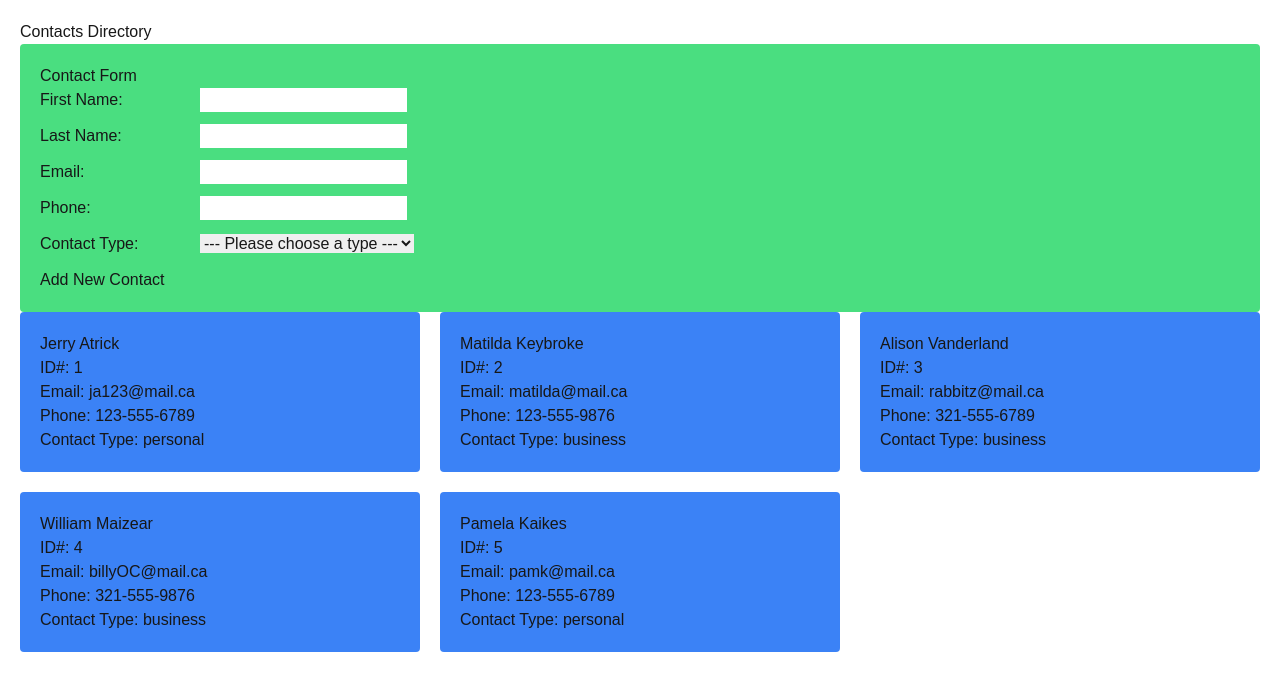
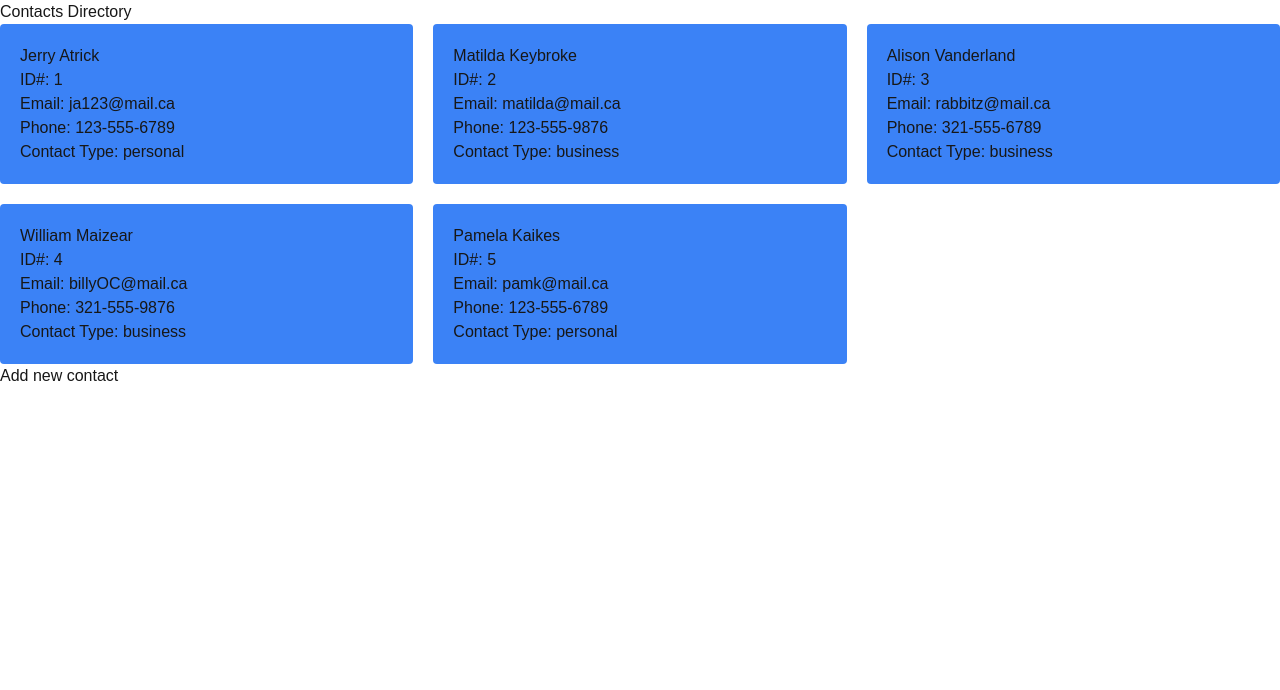
Before and after one commit to SAIT-FA2024/fa2024-cprg306h-classexamples, a Next.js app: page /week-7 in a window 1280 px wide. Shown: the top 690 px of the page. Built offline with nearby package versions, Linux system fonts and the light colour scheme.

Commit message:
Week 7 Content

```diff
--- a/app/week-7/contact-form.js
+++ b/app/week-7/contact-form.js
@@ -2,7 +2,7 @@
 
 import { useState } from "react";
 
-export default function DirectoryForm({directoryArray}){
+export default function DirectoryForm({ directoryArray, newContactFunc, closeFormFunc }) {
 
     const [fname, setFName] = useState("");
     const [lname, setLName] = useState("");
@@ -16,17 +16,28 @@ export default function DirectoryForm({directoryArray}){
         event.preventDefault();
         // validation
         let newContact = {
-            id: (directoryArray.length + 2),
+            id: (directoryArray.length + 1),
             fname: fname,
             lname: lname,
             email: email,
             phone: phone,
             type: type
         }
+
+        newContactFunc(newContact);
+
+        setFName("");
+        setLName("");
+        setPhone("");
+        setEmail("");
+        setType("");
+
+        closeFormFunc();
     }
 
-    return(
-        <form onSubmit={handleSubmit} className="bg-green-400 rounded p-5">
+    return (
+        <div onClick={closeFormFunc} className="absolute h-full w-full flex items-center justify-center bg-gray-950/70">
+            <form onClick={ (event) => event.stopPropagation() } onSubmit={handleSubmit} className="bg-green-400 rounded p-5 max-w-md text-black">
                 <h2>Contact Form</h2>
                 <div className="mb-3">
                     <label className="inline-block w-40">First Name:</label>
@@ -34,19 +45,19 @@ export default function DirectoryForm({directoryArray}){
                 </div>
                 <div className="mb-3">
                     <label className="inline-block w-40">Last Name:</label>
-                <input type="text" onChange={ (event) => setLName(event.target.value) } value={lname} />
+                    <input type="text" onChange={(event) => setLName(event.target.value)} value={lname} />
                 </div>
                 <div className="mb-3">
                     <label className="inline-block w-40">Email:</label>
-                <input type="text" onChange={ (event) => setEmail(event.target.value) } value={email} />
+                    <input type="text" onChange={(event) => setEmail(event.target.value)} value={email} />
                 </div>
                 <div className="mb-3">
                     <label className="inline-block w-40">Phone:</label>
-                <input type="text" onChange={ (event) => setPhone(event.target.value) } value={phone} />
+                    <input type="text" onChange={(event) => setPhone(event.target.value)} value={phone} />
                 </div>
                 <div className="mb-3">
                     <label className="inline-block w-40">Contact Type:</label>
-                <select onChange={ (event) => setType(event.target.value) } value={type}>
+                    <select onChange={(event) => setType(event.target.value)} value={type}>
                         <option value="" selected disabled>--- Please choose a type ---</option>
                         <option value="personal">Personal</option>
                         <option value="business">Business</option>
@@ -56,5 +67,6 @@ export default function DirectoryForm({directoryArray}){
                     <button>Add New Contact</button>
                 </div>
             </form>
+        </div>
     );
 }
--- a/app/week-7/contact-list.js
+++ b/app/week-7/contact-list.js
@@ -1,5 +1,4 @@
 import DirectoryCard from "./contact-card";
-
 
 export default function DirectoryList({directoryArray}){
     return(
--- a/app/week-7/page.js
+++ b/app/week-7/page.js
@@ -15,16 +15,30 @@ export default function PageDirectory(){
         directoryData.map( (contact) => ({...contact}) )
     );
 
+    const [isFormOpen, setFormOpen] = useState(false);
+
     const handleNewContact = (newContact) => {
         setDirectoryList( [...directoryList, newContact] )
     }
 
+    const openForm = () => setFormOpen(true);
+    const closeForm = () => setFormOpen(false);
+
     return(
-        <main className="m-5">
+        <main>
+            {
+                isFormOpen &&
+                <DirectoryForm
+                    directoryArray={directoryList}
+                    newContactFunc={handleNewContact}
+                    closeFormFunc={closeForm}
+                />
+            }
             <h1>Contacts Directory</h1>
-            <DirectoryForm directoryArray={directoryList}/>
             <DirectoryList directoryArray={directoryList} />
-
+            <div>
+                <button onClick={openForm} >Add new contact</button>
+            </div>
         </main>
     );
 }
```
Lines whose indentation alone changed are shown as unchanged.
